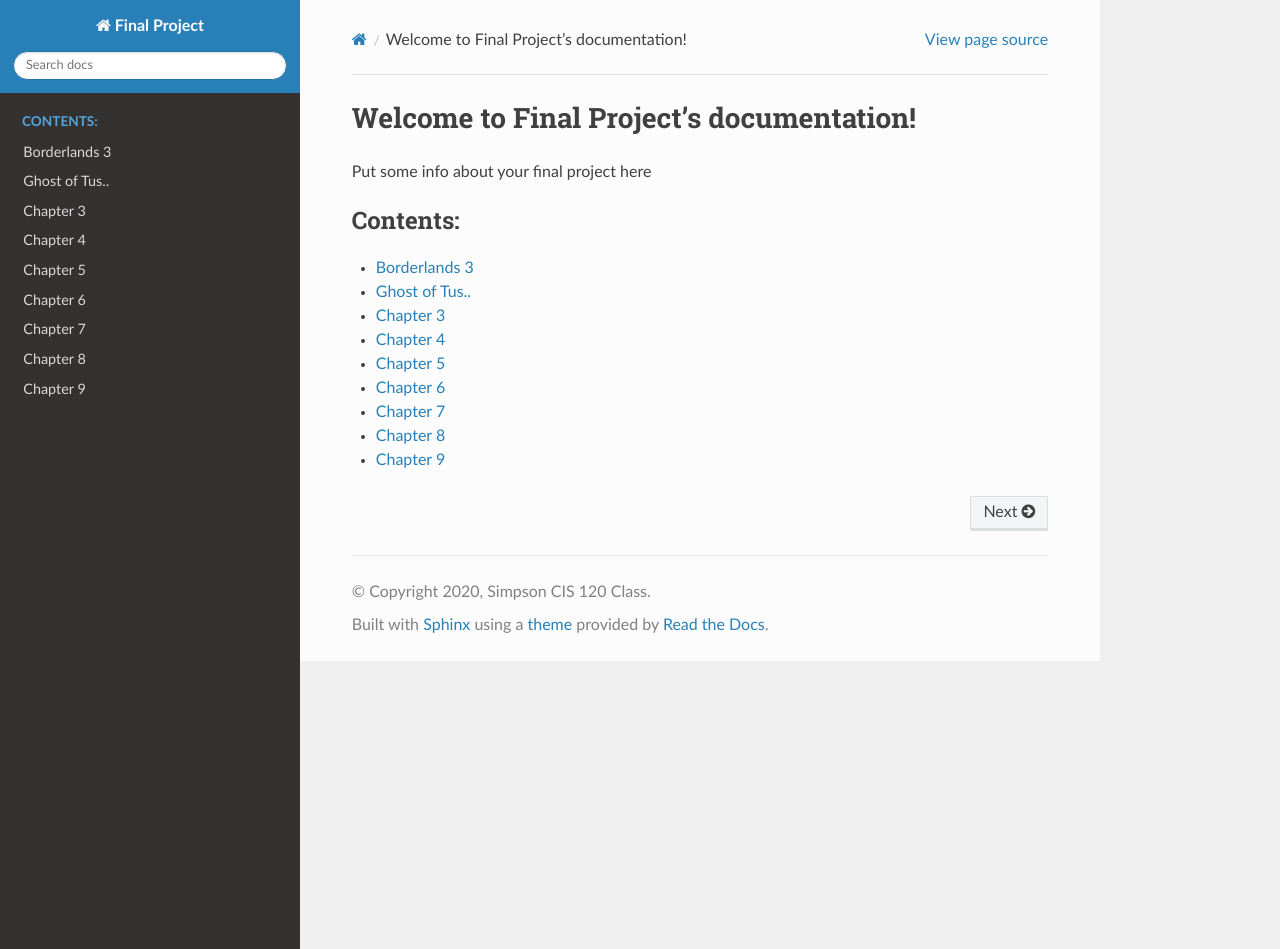
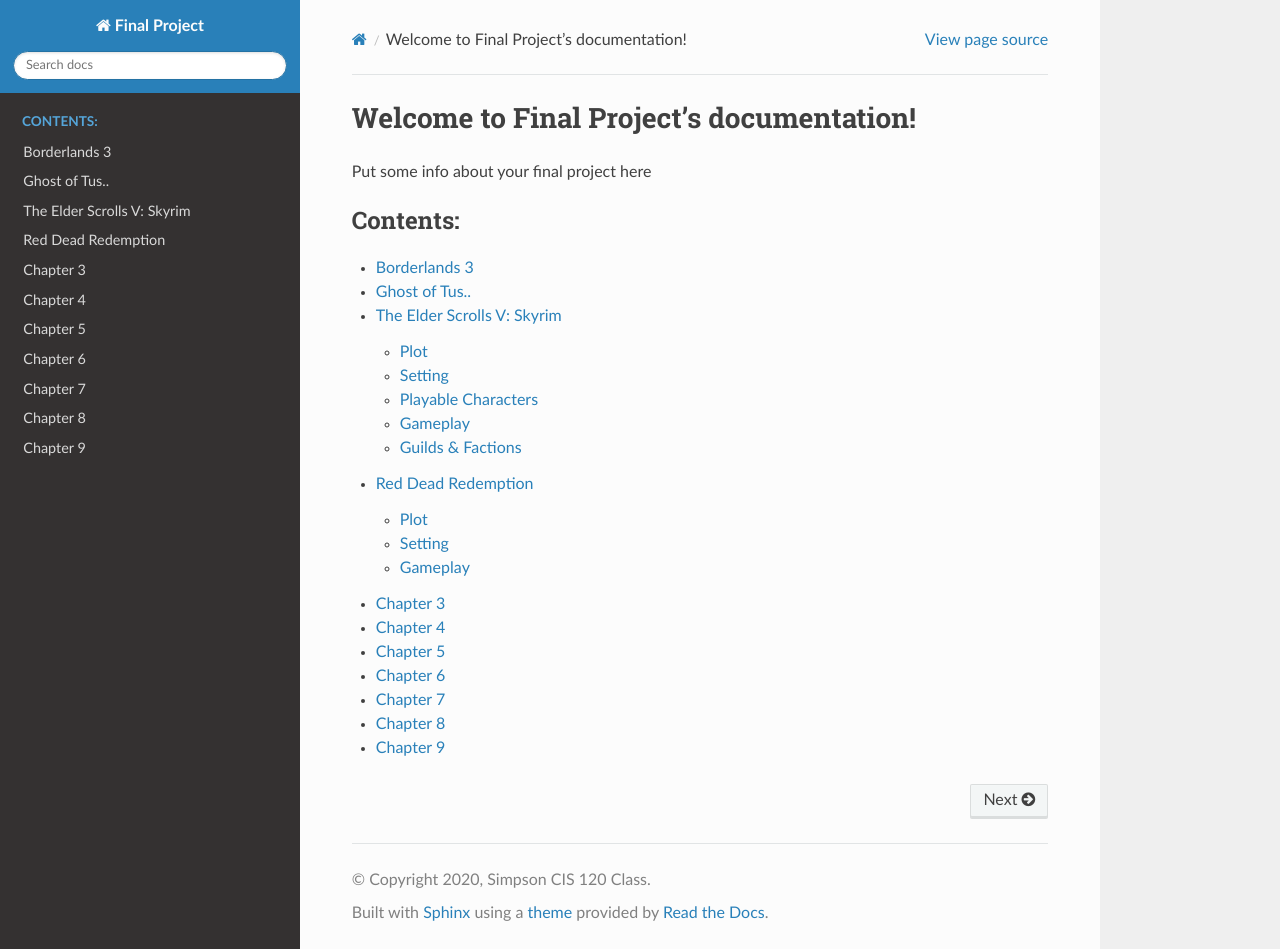
Before and after one commit to pvcraven/2020-video-game-reviews, a Sphinx documentation site: the page built from source/index.rst, in a window 1280 px wide and 949 px high. Built offline with Sphinx 7.4.7 and the Read the Docs theme 2.0.0, drawn with Linux system fonts in a browser that asks for light colours; some of the changed lines change nothing that is shown.

Commit message:
Final webpages for Joe

```diff
--- a/source/index.rst
+++ b/source/index.rst
@@ -9,6 +9,8 @@
 
    borderlands/index
    ghost_of_tus/index
+   skyrim/index
+   reddeadredemption/index
    chapter3/index
    chapter4/index
    chapter5/index
--- /dev/null
+++ b/source/reddeadredemption/index.rst
@@ -0,0 +1,59 @@
+Red Dead Redemption
+===================
+
+The Wild West comes alive with this game. Any Western game must now compare themselves to this thriller. *Rockstar* has been a big name ever since they made the *Grand Theft Auto* series. They have continued their success with this story of John Marston and his effort to survive the Wild West.
+
+.. figure :: viewRDR.jpg
+
+John Marston [#f1]_
+
+Plot
+----
+.. warning::
+    There is spoilers for the game Red Dead Redemption with in this section.
+    Do not read if you want to play this game.
+
+Former gang memeber **John Marston** has been kidnapped by **Edgar Ross** and **Archer Fordham**. They have also captured his family. These two guys work for  the U.S. government, and will only free Marston's family if he brings three of his former gang members to justice. The three gang members are **Bill Williamson**, **Javier Escuella**, and **Dutch van der Linde**.
+
+Marston first seeks out Bill to rescue his family. Bill has been hiding in his fort, Fort Mercer, where Marston starts to persuade him to surrender. Bill wants nothing to do with Marston and starts to get rattled by his words. Marston ends up being shot and almost dies, but is saved by a nearby rancher. Once healthy, Marston starts doing quests around the area to create allies that will help him overthrow Fort Mercer.
+
+
+Marston ends up taking over the fort, but has found out Bill has seeked refugee in Mexico with the other former gang member, Javier Escuella. Marston arrives in Mexico, but quickly became involved with the rebellion against the government. Marston becomes a double agent, assisting both sides of the civil war in hope to receive help finding the gang members. When the government finds out Marston has been helping the rebellion, Marston seeks help from **Abraham Reyes**, the rebellion leader. Marston and Reyes work together to overthrow the government, and find out the government has been protecting Javier and Bill the entire time. Marston kills Javier, then quickly raids the house of the government's leader, **Allende**. Marston and Reyes are successful in killing both Allende and Bill. Marston is now left with only Dutch to deal with.
+
+Marston returns to America in search for Dutch. With the help of Ross and Fordham, the three of them have found Dutch's hideout in the mountains. Dutch has begun a new gang consisting of Native Americans that hate the government just as much as Dutch. Marston and the U.S. government succesfully take over Dutch and his gang. Dutch commits suicide after he warns Marston that the government will betray him someday.
+
+
+The game's campaign ends with John and his family building their new ranch with the help of Uncle. Once complete with the ranch, Ross appears with other agents and open fire on the family. Marston is able to save his son, Jack, and his wife, Abigail, but soon dies from the barrage of bullets. The game continues as **Jack Marston**, who seeks to revenge his father's death and kill Ross.
+
+
+Setting
+-------
+
+.. figure :: settingRDR.jpg
+
+Wild West [#f2]_
+
+*Red Dead Redemption* takes place in early 1910's. John Marston travels throughout America and Mexico in search for the 3 former gang members. The character faces all sorts of weather and must travel by foot, horse, or train to get around. The map is large with small towns and large cities. Here is a list with a few main towns within the game. For a full list `click here <https://reddead.fandom.com/wiki/Locations_in_Redemption>`_!
+
+.. note::
+   The player must beat the campaign to unlock all of these locations.
+
+* Blackwater
+* Armadillo
+* Thieves Landing
+* McFarlanes Ranch
+* Fort Mercer
+* Manzanita Post
+* Chuparosa
+* Agave Viejo
+* Torquemada
+
+Gameplay
+--------
+
+This game gives the player freedom to do whatever he or she may want. With a large arsenal of weapons, the player is able to shoot from afar, or blast the enemies in the face with a shotgun. If the player wants to blow stuff up or set fires, they are able to do so with dynamite or molotov cocktails. The variety of side quests can sidetrack the player from the main story. These side quests can range from helping wrangle a horse, becoming a bounty hunter, or hunting an animal. One aspect of the game allows the player to use a lasso as a tool. This tool can be used on humans which is useful when you must hogtie a bounty and turn it in. The lasso may also be used on animals, such as horses, so the player can ride the animal. The player must also be cautious of how they conduct themselves throughout the game. If the player commits a crime, law enforcement starts searching for the player. Commit too many crimes and a small army of law enforcment officers will arrive to kill the player. These acts affect the players honor, which influences how certain non-playable characters will interact with the player.
+
+
+.. [#f1] "`John Marston <https://www.digitaltrends.com/gaming/red-dead-redemption-still-holds-up-over-eight-years-later/>`_". Digitaltrends. 2018. Retrieved 2020-11-20.
+
+.. [#f2] "`Wild West <https://www.polygon.com/red-dead-redemption/2018/10/23/17986758/red-dead-redemption-best-western-game>`_". Polygon. 2018. Retrieved 2020-11-20.
--- /dev/null
+++ b/source/skyrim/index.rst
@@ -0,0 +1,85 @@
+The Elder Scrolls V: Skyrim
+===========================
+
+*Skyrim* is a wonderful open world game fun for anyone and everyone. The enormous land of *Skyrim* will allow any player to be occupied for countless hours. The freedom *Skyrim* gives to the player is what makes this game one of the best RPG games to date. It does not require much skill to master this game, but knowledge about the minor details does help the player throughout the experience.
+
+Plot
+----
+
+The storyline starts with the player being help prisoner and being taken to their execution with fellow prisoners. (To learn more about how the player chooses their character, see :ref:`playable-chacracters-reference`.) A dragon disrupts the execution and continues to destroy the city. Throughout the mayhem, the player escapes to a nearby city named Whiterun. The player runs into another dragon, where we learn the character is a Dragonborn. This begins the quest to save the world from the first dragon, **Alduin**, who seeks to destroy it. Along the way, the player has endless side quests that affect their storyline. Ranging from theive guilds to dragons, werewolves and vampires, the player has a lot to look forward to.
+
+Setting
+-------
+
+.. figure :: skyrim_land.jpg
+
+The Land - Skyrim [#f1]_
+
+*Skyrim* is located on the northern part of the continent Tamriel. The timeline takes place during the 201st year of the fourth era in The Elder Scrolls series. During this time, there is a civil war between the **Stormcloaks** and the **Empire's Imperial Legion**. The region ranges from forests, mountains, snowy tundras, and farmland. There are five main cities, but multiple other minor cities.
+
+Cities
+
+#. Whiterun
+#. Windhelm
+#. Markarth
+#. Riften
+#. Solitude
+
+.. _playable-chacracters-reference:
+
+Playable Characters
+-------------------
+
+The player has ten main races to choose from when creating their character. Each race has different skill levels, powers, and spells that they start with. Depending on what method the player hopes to complete the endeavors *Skyrim* has to offer, it may be crucial to pick the correct race. Learn more about the different races by `clicking here <https://elderscrolls.fandom.com/wiki/Races_(Skyrim)>`_!
+
+* Altmer (High Elf)
+* Argonian
+* Bosmer (Wood Elf)
+* Breton
+* Dunmer (Dark Elf)
+* Imperial
+* Khajit
+* Nord
+* Orsimer
+* Redguard
+
+.. note::
+   Elves are the best for players looking to use Magika.
+
+Gameplay
+--------
+
+Compared to prior Elder Scrolls games, *Skyrim* is a different experience. *Bethesda* has leaned away from the typical class picking, such as warriors, wizards, rouges, etc. Instead, the game now allows you to work on whatever skill you would like to upgrade throughout the experience. Despite the opening scene, you are put straight into harms way within the first few minutes. The graphics may not look the best, but you have to give some slack to the creators due to the immense map and endless quests the world has to offer.
+
+The combat of *Skyrim* is an enjoyable experience, but challenging if the player wants it to be. Depending on the user's approach to fighting, the enemies may be a challenge. Archery is a fun aspect of the game. Archers must be precise with their aim when using ranged weapons since there is not aim assist. The thrill of striking an unexpected enemy from afar is comparable to scoring a touchdown in a big game. The player must be aware of their ammunition, once they are out of arrows, they must find, create, or buy more. Depending on the enemy, a more powerful arrow may be required to do damage. A starting arrow may not do nearly as much damage to a dragon compared to the daedric arrows. Users who depend on Magika need to be cautious of their amount available. Activating different shrines may allow the player to regenerate their Magika faster. Melee based players are in for a fun time as well. Whether they dual-wield, use a shield and one-handed weapon, or use a two-handed weapon, they fighter must be cautious of their enemy's ability within close range. A couple skeletons are easy to kill when close up, but a horde of bandits will do damage if the player is not well prepared.
+
+Guilds & Factions
+-----------------
+
+There are different guilds and factions that a player may join. Once in a guild, the player is able to rank up and eventually become a master. Factions are similar, but the player may make the opposing faction an enemy depending on which faction they join.
+
++---------------------------+----------------------------------------------------+
+| Imperial Army             | Empire of Tamriel's military                       |
++---------------------------+----------------------------------------------------+
+| Stormcloaks               | Rebels trying to secede from the Empire of Tamriel |
++---------------------------+----------------------------------------------------+
+| College of Winterhold     | Association of mages                               |
++---------------------------+----------------------------------------------------+
+| Bard's College of Solitude| Association of bards                               |
++---------------------------+----------------------------------------------------+
+| The Companions            | Association of fighters                            |
++---------------------------+----------------------------------------------------+
+| Thieves Guild             | Association of thieves                             |
++---------------------------+----------------------------------------------------+
+| Dark Brotherhood          | Association of assassins                           |
++---------------------------+----------------------------------------------------+
+| Dawnguard                 | Vampire hunters or Vampire Lords                   |
++---------------------------+----------------------------------------------------+
+| Volkihar Clan             | Vampire tribe                                      |
++---------------------------+----------------------------------------------------+
+
+Guilds & Factions [#f2]_
+
+.. [#f1] "`The Land - Skyrim <https://www.loreseekerspodcast.com/lore-lesson-39-the-land-skyrim/>`_". Loreseekers Podcast. 2018. Retrieved 2020-11-20.
+
+.. [#f2] "`Guilds & Factions <https://www.ign.com/wikis/the-elder-scrolls-5-skyrim/Guilds_and_Factions>`_". IGN. 2016. Retrieved 2020-11-20.
```
Also changed, not shown: source/reddeadredemption/settingRDR.jpg (added), source/reddeadredemption/viewRDR.jpg (added), source/skyrim/skyrim_land.jpg (added).
